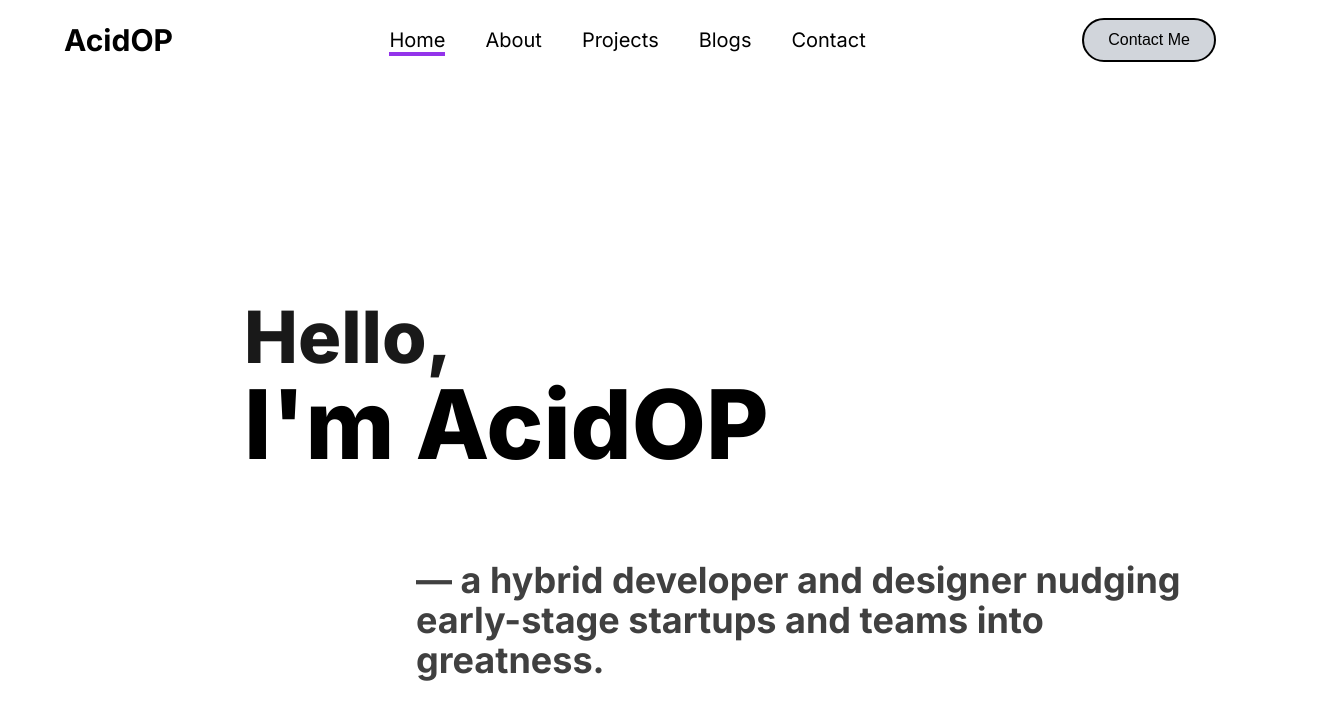
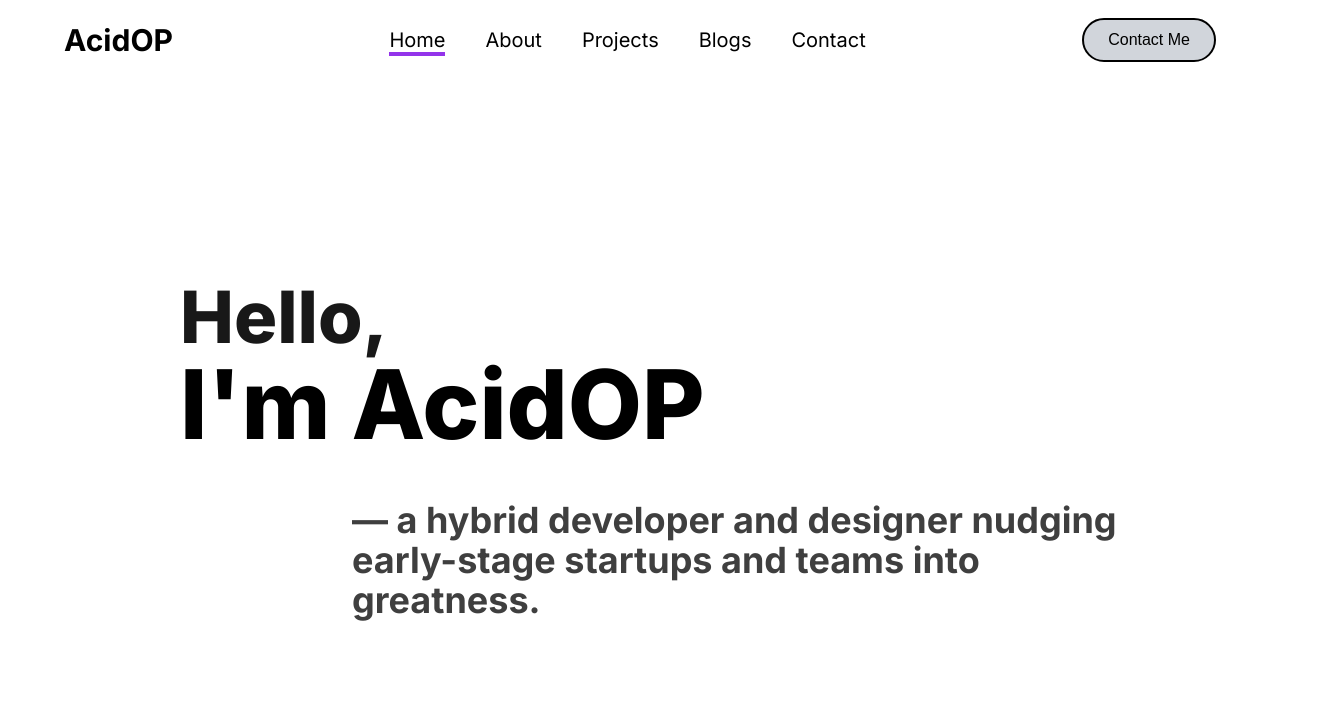
Before and after one commit to AcidOP/portfolio, a Next.js app: page / in a window 1280 px wide. Shown: the top 720 px of the page, 1344 px wide, since content can reach past the window. Built offline with nearby package versions, Linux system fonts and the light colour scheme; a web font is replaced by a local one.

Commit message:
fix: fixed misalignment

```diff
--- a/src/app/page.tsx
+++ b/src/app/page.tsx
@@ -8,8 +8,8 @@ const body = Inter({ subsets: ['latin'], weight: '700' });
 
 const Homepage = () => {
   return (
-    <div className='flex h-[80vh] w-screen items-center lg:h-screen'>
-      <div className='relative mx-auto flex h-[32vh] w-full flex-col justify-between px-5 lg:h-1/2 lg:w-3/4'>
+    <div className='flex h-[70vh] lg:h-[calc(100vh-5rem)] w-full items-center justify-center'>
+      <div className='relative flex h-[32vh] w-full flex-col justify-between px-5 lg:h-1/2 lg:w-5/6'>
         <div className={clsx('text-6xl lg:text-8xl', heading.className)}>
           <h1>
             <span className='text-5xl opacity-90 lg:text-7xl'>Hello,</span>
@@ -19,7 +19,7 @@ const Homepage = () => {
 
         <div
           className={clsx(
-            'absolute bottom-0 right-0 max-w-[75%] text-xl opacity-75 lg:right-0 lg:max-w-3xl lg:text-4xl',
+            'absolute bottom-0 right-0 max-w-[75%] text-xl opacity-75 lg:max-w-3xl lg:text-4xl',
             body.className,
           )}
         >
```
